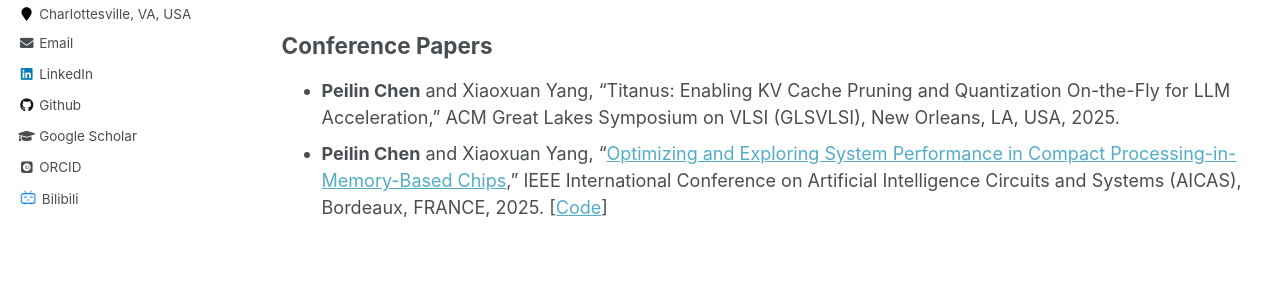
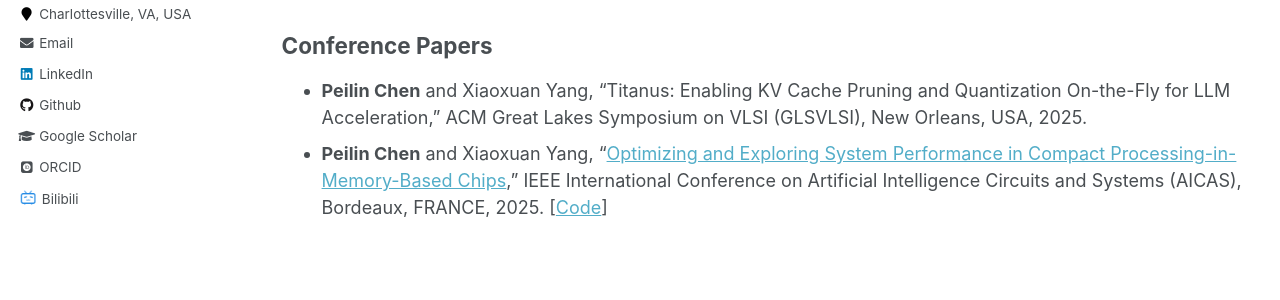
Before and after one commit to peilin-chen/peilin-chen.github.io, a Jekyll site: the page built from _pages/publications.md, in a window 1280 px wide. Shown: the part 330-630 px from the top of the page. Built offline with Jekyll 4.4.1, drawn with Linux system fonts in a browser that asks for light colours; some web fonts are replaced.

```diff
--- a/_pages/publications.md
+++ b/_pages/publications.md
@@ -11,5 +11,5 @@ author_profile: true
 
 ## Conference Papers
 
-* **Peilin Chen** and Xiaoxuan Yang, "Titanus: Enabling KV Cache Pruning and Quantization On-the-Fly for LLM Acceleration," ACM Great Lakes Symposium on VLSI (GLSVLSI), New Orleans, LA, USA, 2025.
+* **Peilin Chen** and Xiaoxuan Yang, "Titanus: Enabling KV Cache Pruning and Quantization On-the-Fly for LLM Acceleration," ACM Great Lakes Symposium on VLSI (GLSVLSI), New Orleans, USA, 2025.
 * **Peilin Chen** and Xiaoxuan Yang, "[Optimizing and Exploring System Performance in Compact Processing-in-Memory-Based Chips](https://arxiv.org/abs/2502.21259)," IEEE International Conference on Artificial Intelligence Circuits and Systems (AICAS), Bordeaux, FRANCE, 2025. [[Code](https://github.com/peilin-chen/Compact-PIM-based-Design)]
```
